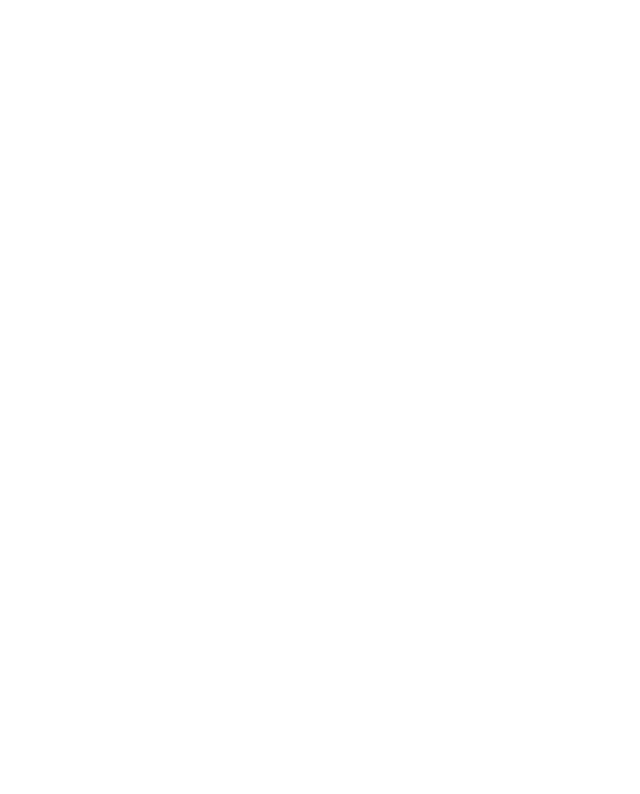
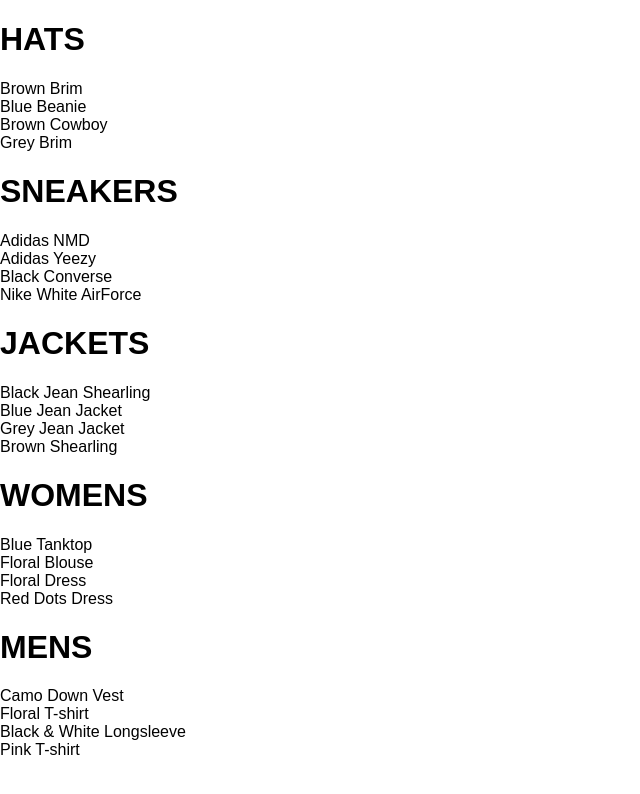
Before and after one commit to mamulini/crawn-clothing, a React (Create React App) app: page /shop in a window 1280 px wide. Shown: the top 794 px of the page, without its empty margins (0-640 px from the left). Built offline with nearby package versions, Linux system fonts and the light colour scheme; a web font is replaced by a local one.

Commit message:
added shop page and collection review component

```diff
--- a/src/App.js
+++ b/src/App.js
@@ -1,21 +1,15 @@
 import React from 'react';
 import { Route, Switch } from 'react-router-dom';
 import HomePage from './pages/homepage/homepage.component';
+import ShopPage from './pages/shop/shop.component';
 import './App.css';
 
 function App() {
-
-  const Hats = () => (
-    <div>
-      <h1>Hats online</h1>
-    </div>
-  )
-
   return (
     <div >
       <Switch>
         <Route exact path="/" component={HomePage} />
-        <Route path="/shop/hats" component={Hats} />
+        <Route exact path="/shop" component={ShopPage} />
       </Switch>
     </div>
   );
--- /dev/null
+++ b/src/components/collection-preview/collection-preview.component.jsx
@@ -0,0 +1,15 @@
+import React from 'react';
+import './collection-preview.scss';
+
+const CollectionPreview = ({title, items}) => (
+    <div className="collection-preview">
+        <h1 className="title">{title.toUpperCase()}</h1>
+        <div className="preview">
+            {items
+                .filter((item, i) => i < 4)
+                .map( item => <div key={item.id}>{item.name}</div>)}
+        </div>
+    </div>
+ )
+
+ export default CollectionPreview;
--- /dev/null
+++ b/src/pages/shop/SHOP_DATA.js
@@ -0,0 +1,249 @@
+const SHOP_DATA = [
+    {
+        id: 1,
+        title: 'Hats',
+        routeName: 'hats',
+        items: [
+            {
+                id: 1,
+                name: 'Brown Brim',
+                imageUrl: 'https://i.ibb.co/ZYW3VTp/brown-brim.png',
+                price: 25
+            },
+            {
+                id: 2,
+                name: 'Blue Beanie',
+                imageUrl: 'https://i.ibb.co/ypkgK0X/blue-beanie.png',
+                price: 18
+            },
+            {
+                id: 3,
+                name: 'Brown Cowboy',
+                imageUrl: 'https://i.ibb.co/QdJwgmp/brown-cowboy.png',
+                price: 35
+            },
+            {
+                id: 4,
+                name: 'Grey Brim',
+                imageUrl: 'https://i.ibb.co/RjBLWxB/grey-brim.png',
+                price: 25
+            },
+            {
+                id: 5,
+                name: 'Green Beanie',
+                imageUrl: 'https://i.ibb.co/YTjW3vF/green-beanie.png',
+                price: 18
+            },
+            {
+                id: 6,
+                name: 'Palm Tree Cap',
+                imageUrl: 'https://i.ibb.co/rKBDvJX/palm-tree-cap.png',
+                price: 14
+            },
+            {
+                id: 7,
+                name: 'Red Beanie',
+                imageUrl: 'https://i.ibb.co/bLB646Z/red-beanie.png',
+                price: 18
+            },
+            {
+                id: 8,
+                name: 'Wolf Cap',
+                imageUrl: 'https://i.ibb.co/1f2nWMM/wolf-cap.png',
+                price: 14
+            },
+            {
+                id: 9,
+                name: 'Blue Snapback',
+                imageUrl: 'https://i.ibb.co/X2VJP2W/blue-snapback.png',
+                price: 16
+            }
+        ]
+    },
+    {
+        id: 2,
+        title: 'Sneakers',
+        routeName: 'sneakers',
+        items: [
+            {
+                id: 1,
+                name: 'Adidas NMD',
+                imageUrl: 'https://i.ibb.co/0s3pdnc/adidas-nmd.png',
+                price: 220
+            },
+            {
+                id: 2,
+                name: 'Adidas Yeezy',
+                imageUrl: 'https://i.ibb.co/dJbG1cT/yeezy.png',
+                price: 280
+            },
+            {
+                id: 3,
+                name: 'Black Converse',
+                imageUrl: 'https://i.ibb.co/bPmVXyP/black-converse.png',
+                price: 110
+            },
+            {
+                id: 4,
+                name: 'Nike White AirForce',
+                imageUrl: 'https://i.ibb.co/1RcFPk0/white-nike-high-tops.png',
+                price: 160
+            },
+            {
+                id: 5,
+                name: 'Nike Red High Tops',
+                imageUrl: 'https://i.ibb.co/QcvzydB/nikes-red.png',
+                price: 160
+            },
+            {
+                id: 6,
+                name: 'Nike Brown High Tops',
+                imageUrl: 'https://i.ibb.co/fMTV342/nike-brown.png',
+                price: 160
+            },
+            {
+                id: 7,
+                name: 'Air Jordan Limited',
+                imageUrl: 'https://i.ibb.co/w4k6Ws9/nike-funky.png',
+                price: 190
+            },
+            {
+                id: 8,
+                name: 'Timberlands',
+                imageUrl: 'https://i.ibb.co/Mhh6wBg/timberlands.png',
+                price: 200
+            }
+        ]
+    },
+    {
+        id: 3,
+        title: 'Jackets',
+        routeName: 'jackets',
+        items: [
+            {
+                id: 1,
+                name: 'Black Jean Shearling',
+                imageUrl: 'https://i.ibb.co/XzcwL5s/black-shearling.png',
+                price: 125
+            },
+            {
+                id: 2,
+                name: 'Blue Jean Jacket',
+                imageUrl: 'https://i.ibb.co/mJS6vz0/blue-jean-jacket.png',
+                price: 90
+            },
+            {
+                id: 3,
+                name: 'Grey Jean Jacket',
+                imageUrl: 'https://i.ibb.co/N71k1ML/grey-jean-jacket.png',
+                price: 90
+            },
+            {
+                id: 4,
+                name: 'Brown Shearling',
+                imageUrl: 'https://i.ibb.co/s96FpdP/brown-shearling.png',
+                price: 165
+            },
+            {
+                id: 5,
+                name: 'Tan Trench',
+                imageUrl: 'https://i.ibb.co/M6hHc3F/brown-trench.png',
+                price: 185
+            }
+        ]
+    },
+    {
+        id: 4,
+        title: 'Womens',
+        routeName: 'womens',
+        items: [
+            {
+                id: 1,
+                name: 'Blue Tanktop',
+                imageUrl: 'https://i.ibb.co/7CQVJNm/blue-tank.png',
+                price: 25
+            },
+            {
+                id: 2,
+                name: 'Floral Blouse',
+                imageUrl: 'https://i.ibb.co/4W2DGKm/floral-blouse.png',
+                price: 20
+            },
+            {
+                id: 3,
+                name: 'Floral Dress',
+                imageUrl: 'https://i.ibb.co/KV18Ysr/floral-skirt.png',
+                price: 80
+            },
+            {
+                id: 4,
+                name: 'Red Dots Dress',
+                imageUrl: 'https://i.ibb.co/N3BN1bh/red-polka-dot-dress.png',
+                price: 80
+            },
+            {
+                id: 5,
+                name: 'Striped Sweater',
+                imageUrl: 'https://i.ibb.co/KmSkMbH/striped-sweater.png',
+                price: 45
+            },
+            {
+                id: 6,
+                name: 'Yellow Track Suit',
+                imageUrl: 'https://i.ibb.co/v1cvwNf/yellow-track-suit.png',
+                price: 135
+            },
+            {
+                id: 7,
+                name: 'White Blouse',
+                imageUrl: 'https://i.ibb.co/qBcrsJg/white-vest.png',
+                price: 20
+            }
+        ]
+    },
+    {
+        id: 5,
+        title: 'Mens',
+        routeName: 'mens',
+        items: [
+            {
+                id: 1,
+                name: 'Camo Down Vest',
+                imageUrl: 'https://i.ibb.co/xJS0T3Y/camo-vest.png',
+                price: 325
+            },
+            {
+                id: 2,
+                name: 'Floral T-shirt',
+                imageUrl: 'https://i.ibb.co/qMQ75QZ/floral-shirt.png',
+                price: 20
+            },
+            {
+                id: 3,
+                name: 'Black & White Longsleeve',
+                imageUrl: 'https://i.ibb.co/55z32tw/long-sleeve.png',
+                price: 25
+            },
+            {
+                id: 4,
+                name: 'Pink T-shirt',
+                imageUrl: 'https://i.ibb.co/RvwnBL8/pink-shirt.png',
+                price: 25
+            },
+            {
+                id: 5,
+                name: 'Jean Long Sleeve',
+                imageUrl: 'https://i.ibb.co/VpW4x5t/roll-up-jean-shirt.png',
+                price: 40
+            },
+            {
+                id: 6,
+                name: 'Burgundy T-shirt',
+                imageUrl: 'https://i.ibb.co/mh3VM1f/polka-dot-shirt.png',
+                price: 25
+            }
+        ]
+    }
+];
+
+export default SHOP_DATA;
--- /dev/null
+++ b/src/pages/shop/shop.component.jsx
@@ -0,0 +1,27 @@
+import React from 'react';
+import './shop.scss';
+import SHOP_DATA from './SHOP_DATA.js';
+import CollectionPreview from '../../components/collection-preview/collection-preview.component';
+
+class ShopPage extends React.Component {
+    constructor(props){
+        super(props);
+
+        this.state = {
+            collections: SHOP_DATA
+        }
+    }
+
+    render() {
+        const {collections} = this.state;
+        return(
+            <div className="shop-page">
+                {collections.map(({id, ...otherCollectionsProps}) => (
+                        <CollectionPreview key={id} {...otherCollectionsProps} />
+                    ))}
+            </div>
+        )
+    }
+}
+
+export default ShopPage;
```
Also changed, not shown: src/components/collection-preview/collection-preview.scss (added), src/pages/shop/shop.scss (added).
